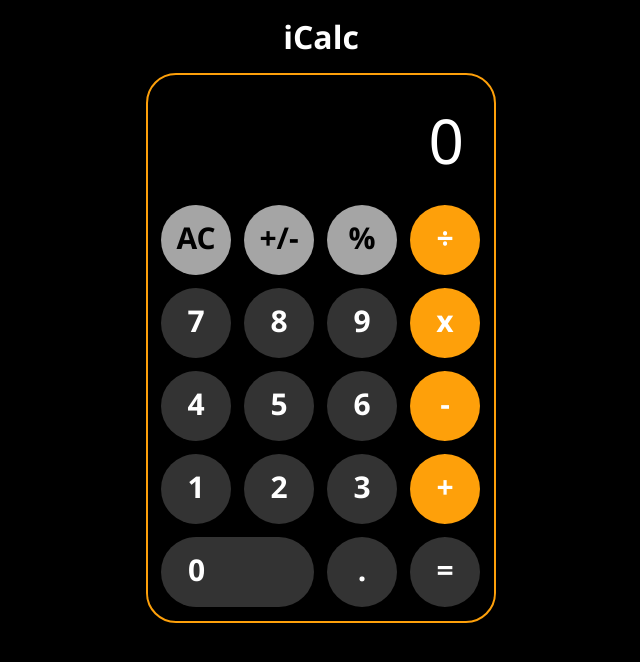
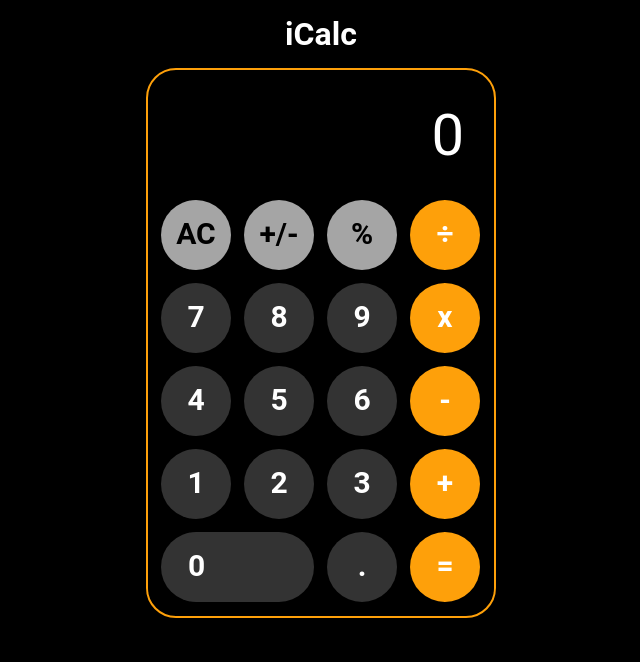
Before and after one commit to webdev1264/01-iCalc, a React (Create React App) app: page / in a window 1280 px wide. Shown: the top 662 px of the page, without its empty margins (319-959 px from the left). Built offline with nearby package versions, Linux system fonts and the light colour scheme.

Commit message:
Change font

```diff
--- a/src/App.js
+++ b/src/App.js
@@ -31,7 +31,7 @@
       const btnNum = event.target.innerHTML;
       setCalc({
         ...calc,
-        num: num ? num.toString() + btnNum : btnNum,
+        num: num ? parseFloat(num + btnNum).toString() : btnNum,
       });
     }
   };
@@ -52,7 +52,7 @@
   };
 
   const equalClickHandler = () => {
-    if (num || res) {
+    if (num && res) {
       setCalc({
         res: math(sign, +num, +res),
       });
--- a/src/components/Button.css
+++ b/src/components/Button.css
@@ -4,6 +4,7 @@
   cursor: pointer;
   font-size: 30px;
   font-weight: 600;
+  line-height: 43px;
   margin: 6.5px;
   padding: 12px;
   height: 70px;
--- a/src/components/Buttons.jsx
+++ b/src/components/Buttons.jsx
@@ -41,7 +41,7 @@
           className={`btn ${
             index < 3
               ? "lightBtn"
-              : (index + 1) % 4 === 0
+              : (index + 1) % 4 === 0 || index === 18
               ? "orangeBtn"
               : "darkBtn"
           } ${index === 16 ? "wideBtn" : ""} ${
--- a/src/components/Input.module.css
+++ b/src/components/Input.module.css
@@ -2,8 +2,7 @@
   color: #fff;
   margin-top: 30px;
   padding: 0 30px;
-  font-size: 62px;
-  font-weight: 300;
+  font-size: 58px;
   line-height: 70px;
   text-align: right;
 }
--- a/src/index.css
+++ b/src/index.css
@@ -4,8 +4,9 @@
   box-sizing: border-box;
 }
 
+@import url('https://fonts.googleapis.com/css2?family=Roboto:wght@300&display=swap');
+
 body {
   background-color: #000;
-  font-family: "Segoe UI", "Roboto", "Oxygen", "Ubuntu", "Cantarell",
-    "Fira Sans", "Droid Sans", "Helvetica Neue", sans-serif;
+  font-family: 'Roboto', sans-serif;
 }
```
